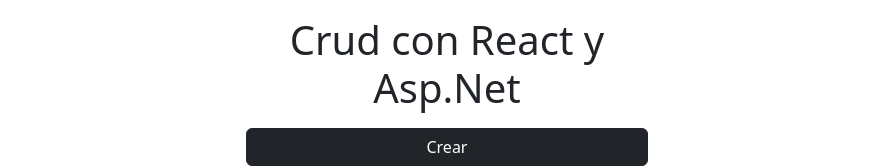
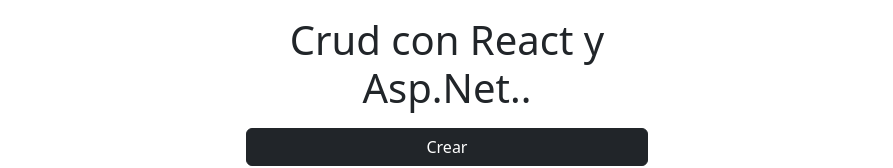
Before and after one commit to nicolasgodoy/CrudReact, a React (Create React App) app: page / in a window 1280 px wide. Shown: the top 168 px of the page, without its empty margins (193-1086 px from the left). Built offline with nearby package versions, Linux system fonts and the light colour scheme; no server answers.

Commit message:
Actualizando api

```diff
--- a/src/components/MostrarUsuarios.js
+++ b/src/components/MostrarUsuarios.js
@@ -30,7 +30,7 @@
     <div className="container-fluid">
         <div className="row mt-3">
             <div className="col-md-4 offset-md-4">
-                <h1 className="col-md-12 mb-3">Crud con React y Asp.Net</h1>
+                <h1 className="col-md-12 mb-3">Crud con React y Asp.Net..</h1>
                 <div className="d-grid mx-auto">
                     <Link to='/create' className="btn btn-dark">Crear</Link>
                 </div>
```
